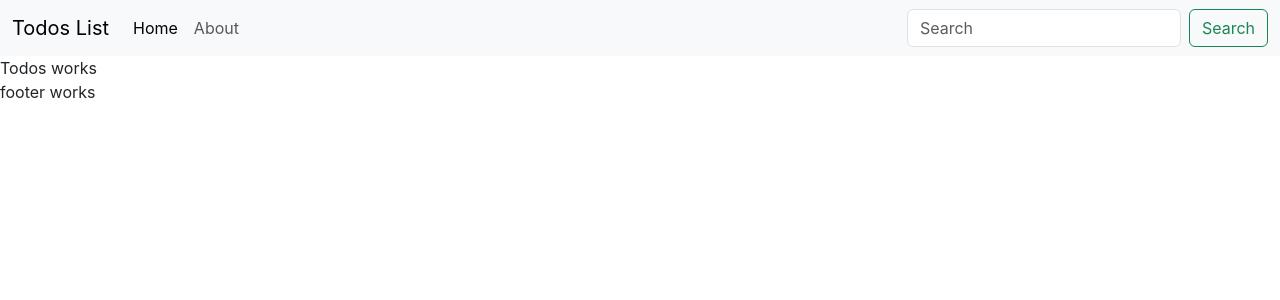
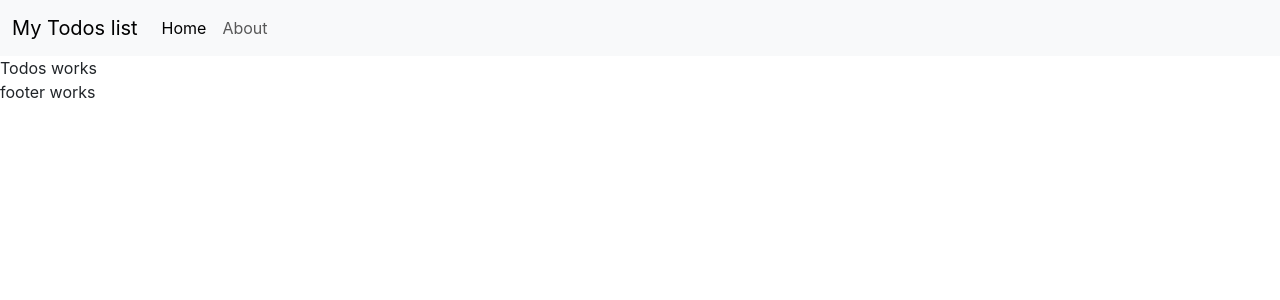
Before and after one commit to haseebt456/React-Todo-List, a React (Create React App) app: page / in a window 1280 px wide. Shown: the top 300 px of the page. Built offline with nearby package versions, Linux system fonts and the light colour scheme.

Commit message:
Hide search bar using props

```diff
--- a/src/App.js
+++ b/src/App.js
@@ -2,12 +2,12 @@ import logo from "./logo.svg";
 import "./App.css";
 import Header from "./components/Header";
 import Todos  from "./components/Todos";
-import Footer from "./components/Footer";
+import Footer from "./components/footer";
 
 function App() {
   return (
     <>
-    <Header/>
+    <Header title="My Todos list" serchBar = {false}/>
     <Todos/>
     <Footer/>
     </>
--- a/src/components/Header.jsx
+++ b/src/components/Header.jsx
@@ -1,12 +1,13 @@
 import React from 'react'
 
-export default function Header() {
+//props are javascrpt oject passed from parent component
+export default function Header(props) {
   return (
     <>
       <nav className="navbar navbar-expand-lg bg-body-tertiary">
         <div className="container-fluid">
           <a className="navbar-brand" href="#">
-            Todos List
+            {props.title}
           </a>
           <button
             className="navbar-toggler"
@@ -32,6 +33,7 @@ export default function Header() {
                 </a>
               </li>
             </ul>
+            {props.searchBar?
             <form className="d-flex" role="search">
               <input
                 className="form-control me-2"
@@ -42,7 +44,7 @@ export default function Header() {
               <button className="btn btn-outline-success" type="submit">
                 Search
               </button>
-            </form>
+            </form>: ""}
           </div>
         </div>
       </nav>
```
